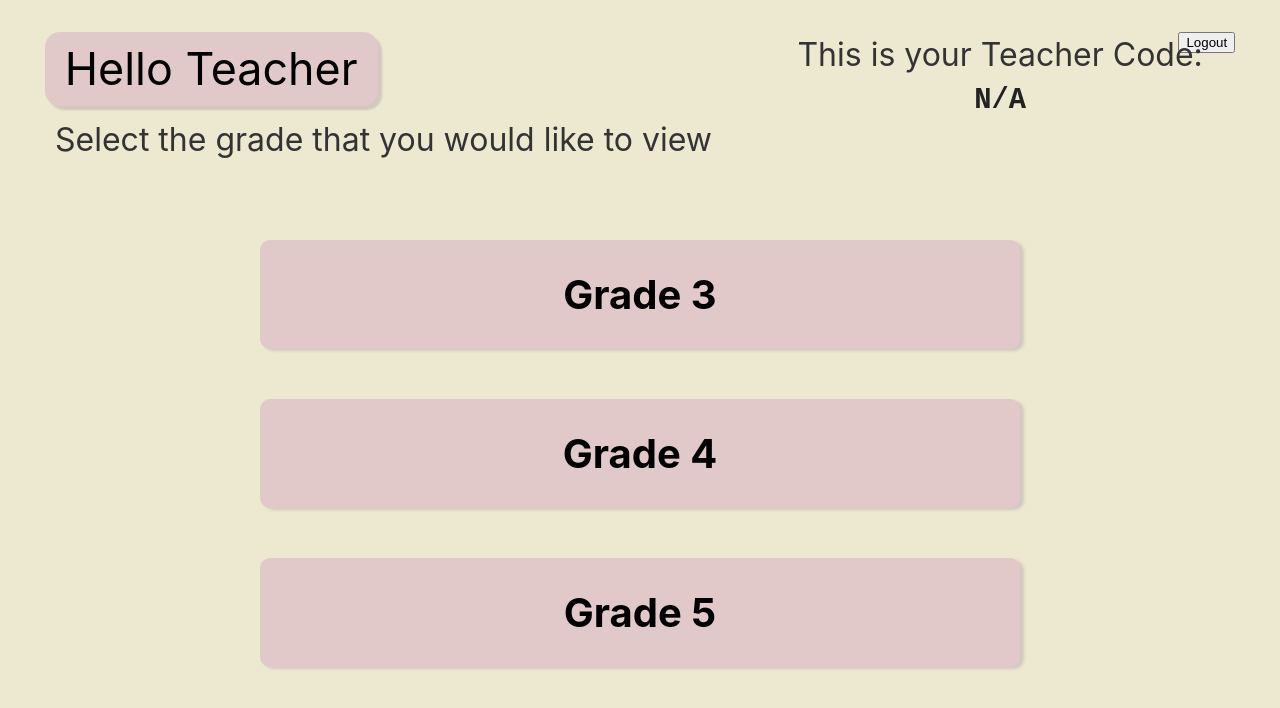
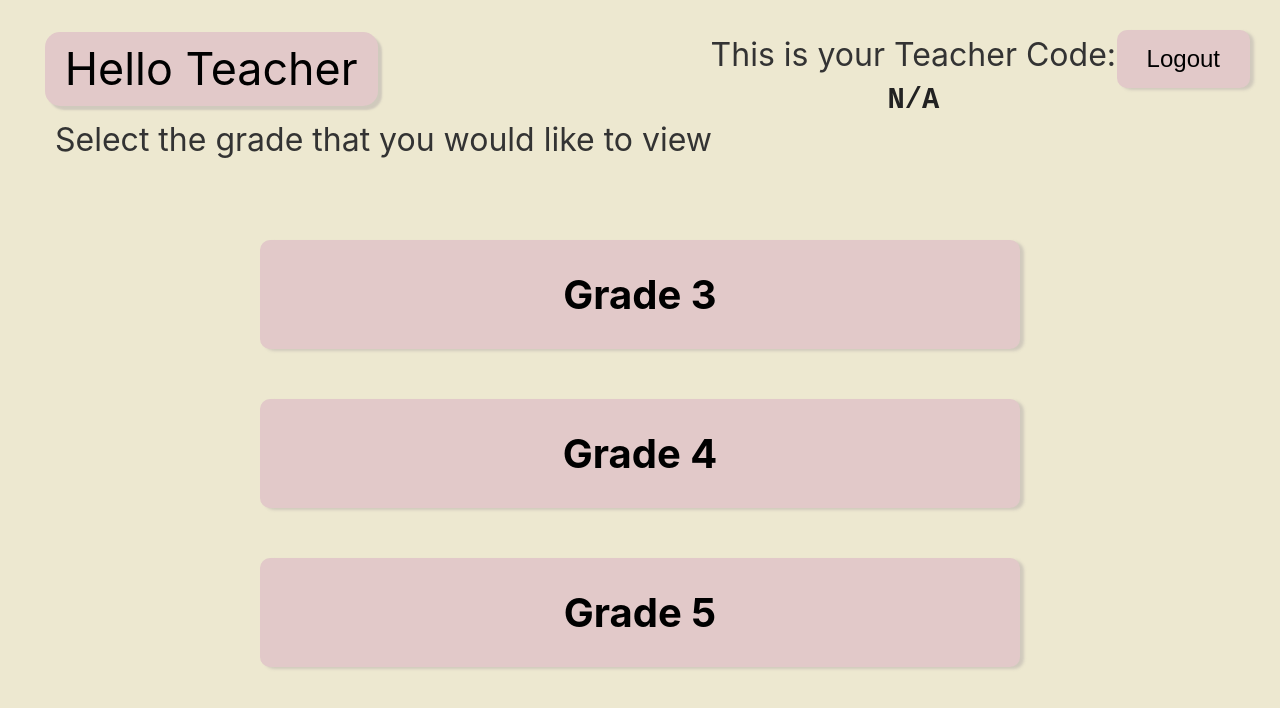
Before and after one commit to ClaireG-J/SeniorProject, a React (Create React App) app in the folder app/: page /#/dashboard in a window 1280 px wide. Shown: the top 708 px of the page. Built offline with nearby package versions, Linux system fonts and the light colour scheme.

Commit message:
added CSS for logout button

```diff
--- a/app/src/Components/pages/TeacherDashboard/TeacherDashboard.module.css
+++ b/app/src/Components/pages/TeacherDashboard/TeacherDashboard.module.css
@@ -29,7 +29,7 @@
 
 .codeWrapper {
     position: absolute;
-    right: 3%;
+    right: 10%;
     top: .2px;
     display: flex;
     flex-direction: column;
@@ -104,3 +104,17 @@
 .button:hover {
     background-color: rgb(200, 177, 177);
 }
+
+.home-button {
+    position: absolute;
+    top: 10px;
+    right: 10px;
+    background-color: rgb(226, 201, 201);
+    border: none;
+    padding: 15px 30px;
+    font-size: 1.5rem;
+    font-weight: 500;
+    border-radius: 10px;
+    cursor: pointer;
+    box-shadow: 4px 2px 3px rgba(175, 166, 166, 0.462);
+  }
```
